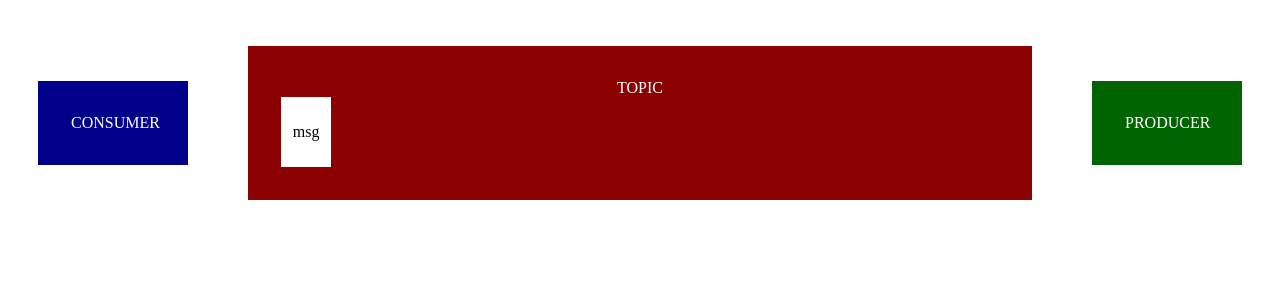
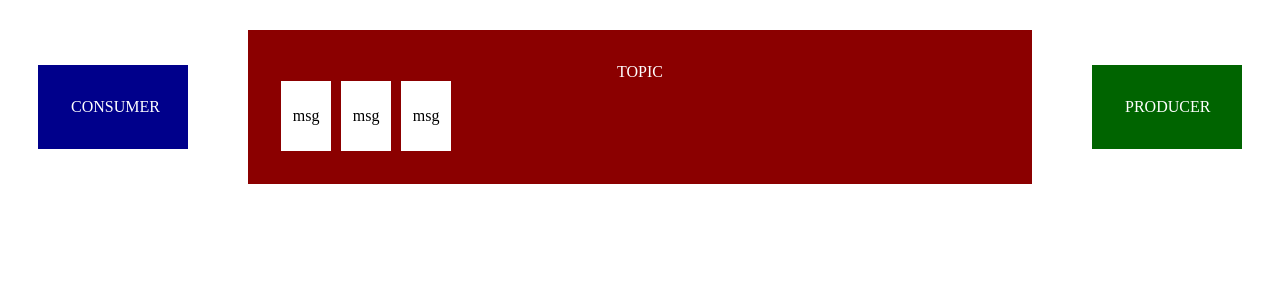
Before and after one commit to txiribimakula/kafka-playground, an Angular app: page / in a window 1280 px wide. Shown: the top 300 px of the page. Built offline with nearby package versions, Linux system fonts and the light colour scheme.

Commit message:
multiple messages layout

```diff
--- a/src/app/topic/topic.component.html
+++ b/src/app/topic/topic.component.html
@@ -1,4 +1,8 @@
-<p class="container">
+<div class="container">
     TOPIC
-    <app-message></app-message>
-</p>
+    <div class="messages">
+        <app-message></app-message>
+        <app-message></app-message>
+        <app-message></app-message>
+    </div>
+</div>
--- a/src/app/topic/topic.component.scss
+++ b/src/app/topic/topic.component.scss
@@ -4,3 +4,10 @@
     padding: 33px;
     text-align: center;
 }
+
+.messages {
+    display: grid;
+    grid-template-columns: repeat(auto-fill, minmax(50px, 50px));
+    place-items: center;
+    gap: 10px;
+}
```
